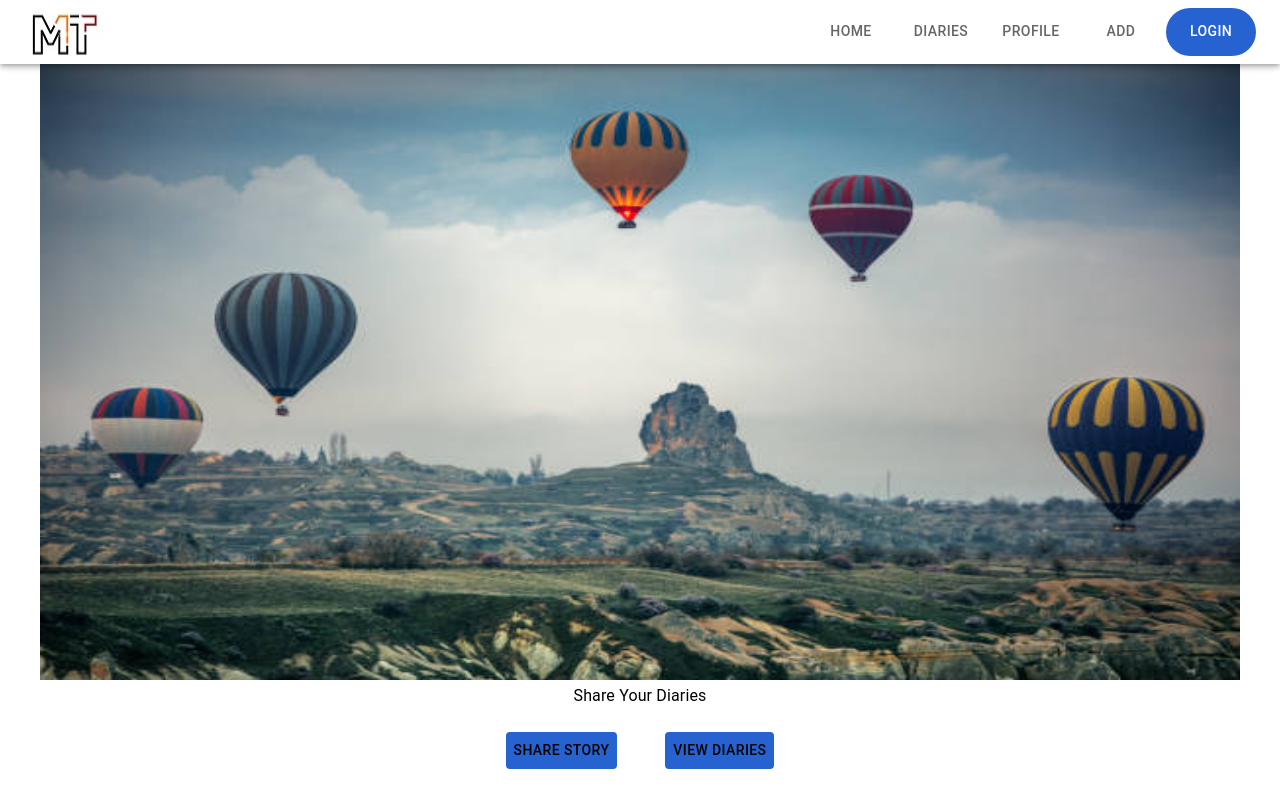
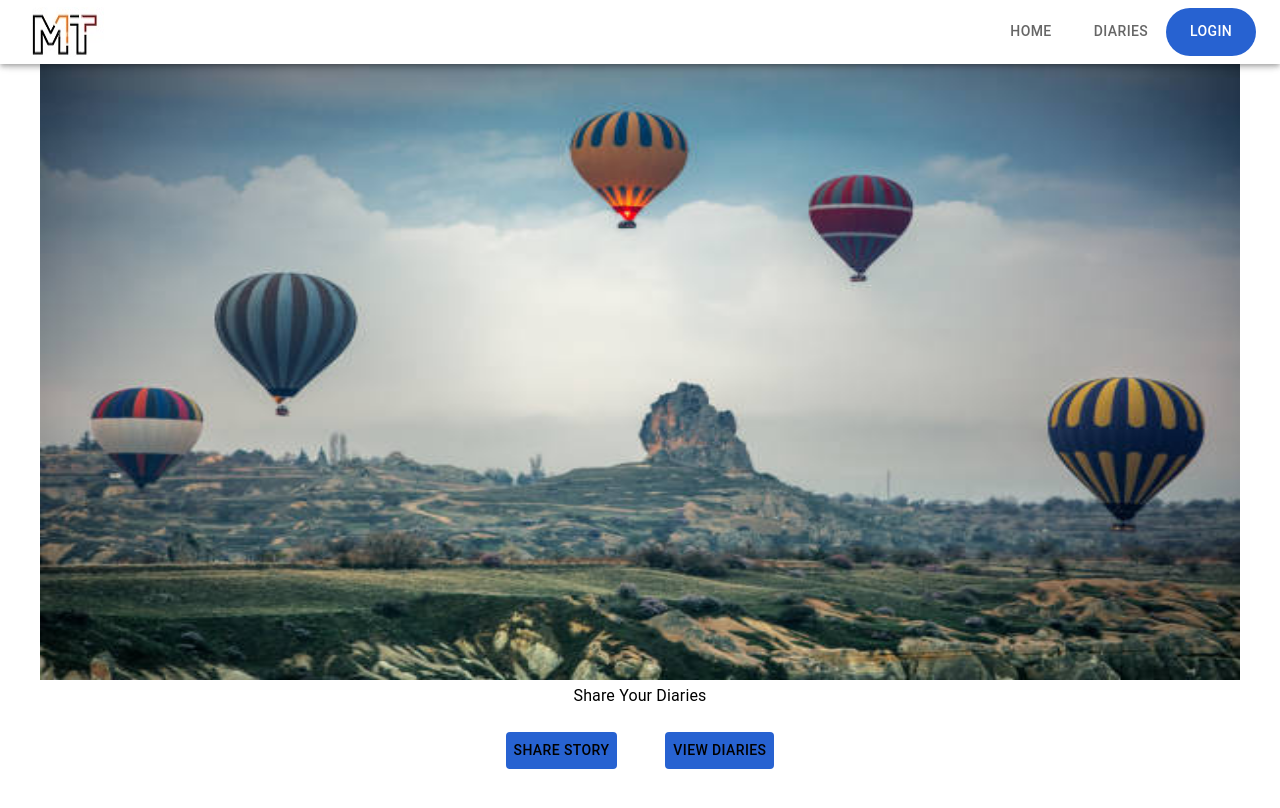
Before and after one commit to MehmeTokgoz/Travel_Diaries_Blog_Project, a React (Vite) app in the folder client/: page / in a window 1280 px wide. Shown: the top 808 px of the page. Built offline with nearby package versions, Linux system fonts and the light colour scheme.

Commit message:
navbar changes considering userLogIn or LogOut(it works after manual render??)

```diff
--- a/client/src/App.jsx
+++ b/client/src/App.jsx
@@ -1,4 +1,5 @@
 import { Route, Routes } from "react-router-dom";
+import { useEffect, useState } from "react";
 import "./App.scss";
 import Header from "./header/Header";
 import Home from "./home/Home";
@@ -9,20 +10,40 @@ import AddPost from "./add/AddPost";
 import DiaryUpdate from "./diaries/DiaryUpdate";
 
 function App() {
+  const userId = localStorage.getItem("userId");
+  const [isLoggedIn, setIsLoggedIn] = useState(false);
+
+  useEffect(() => {
+    if (userId) {
+      setIsLoggedIn(true);
+    } else {
+      setIsLoggedIn(false);
+    }
+  }, []);
+
   return (
     <div>
       <header>
         <Header />
       </header>
-
       <section>
         <Routes>
-          <Route path="/" element={<Home />} />
-          <Route path="/diaries" element={<Diaries />} />
-          <Route path="/login" element={<Login />} />
-          <Route path="/profile" element={<Profile />} />
-          <Route path="/add" element = {<AddPost/>}/>
-          <Route path="/post/:id" element={<DiaryUpdate />} />
+          {isLoggedIn ? (
+            <>
+              <Route path="/" element={<Home />} />
+              <Route path="/diaries" element={<Diaries />} />
+              <Route path="/login" element={<Login />} />
+              <Route path="/profile" element={<Profile />} />
+              <Route path="/add" element={<AddPost />} />
+              <Route path="/post/:id" element={<DiaryUpdate />} />
+            </>
+          ) : (
+            <>
+              <Route path="/" element={<Home />} />
+              <Route path="/diaries" element={<Diaries />} />
+              <Route path="/login" element={<Login />} />
+            </>
+          )}
         </Routes>
       </section>
     </div>
--- a/client/src/header/Header.jsx
+++ b/client/src/header/Header.jsx
@@ -1,12 +1,26 @@
 import React from "react";
-import { useState } from "react";
+import { useState, useEffect } from "react";
 import { AppBar, Toolbar, Tabs, Tab } from "@mui/material";
 import "./header.scss";
 import { Link } from "react-router-dom";
 import logo from "../assets/mt.jpg";
 
-const linksArr = ["home", "diaries",  "profile", "add", "login"];
+const linksArr = ["home", "diaries", "profile", "add", "login"];
+const loggedOutlinksArr = ["home", "diaries", "login"];
+
 function Header() {
+
+  const userId = localStorage.getItem("userId");
+  const [isLoggedIn, setIsLoggedIn] = useState(false);
+
+  useEffect(() => {
+    if (userId) {
+      setIsLoggedIn(true);
+    } else {
+      setIsLoggedIn(false);
+    }
+  }, []);
+
   const [value, setValue] = useState(false);
   return (
     <div>
@@ -19,13 +33,23 @@ function Header() {
             value={value}
             onChange={(e, val) => setValue(val)}
           >
-            {linksArr.map((link) => (
+            {isLoggedIn
+              ? linksArr.map((link) => (
                   <Tab
                     className="tab"
                     key={link}
                     label={link}
                     LinkComponent={Link}
-                to={`/${link === "home" ? "" : link}` }
+                    to={`/${link === "home" ? "" : link}`}
+                  />
+                ))
+              : loggedOutlinksArr.map((link) => (
+                  <Tab
+                    className="tab"
+                    key={link}
+                    label={link}
+                    LinkComponent={Link}
+                    to={`/${link === "home" ? "" : link}`}
                   />
                 ))}
           </Tabs>
```
Lines whose indentation alone changed are shown as unchanged.
